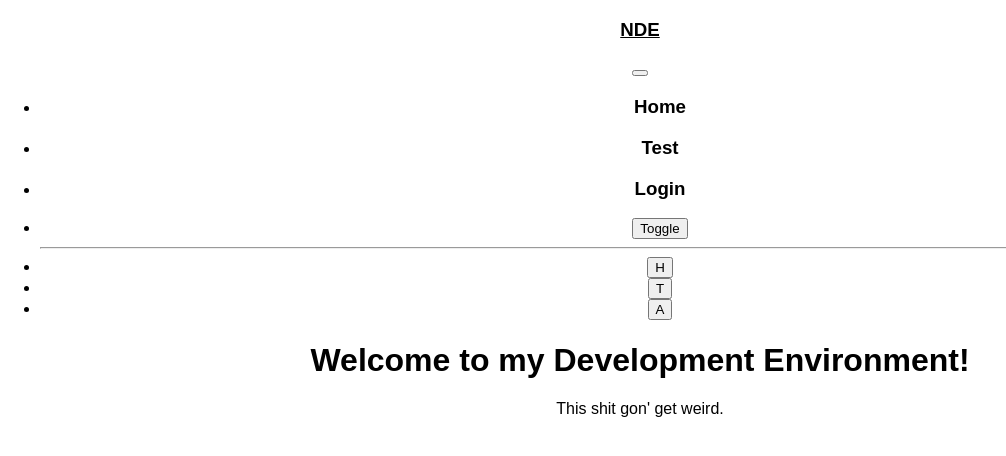
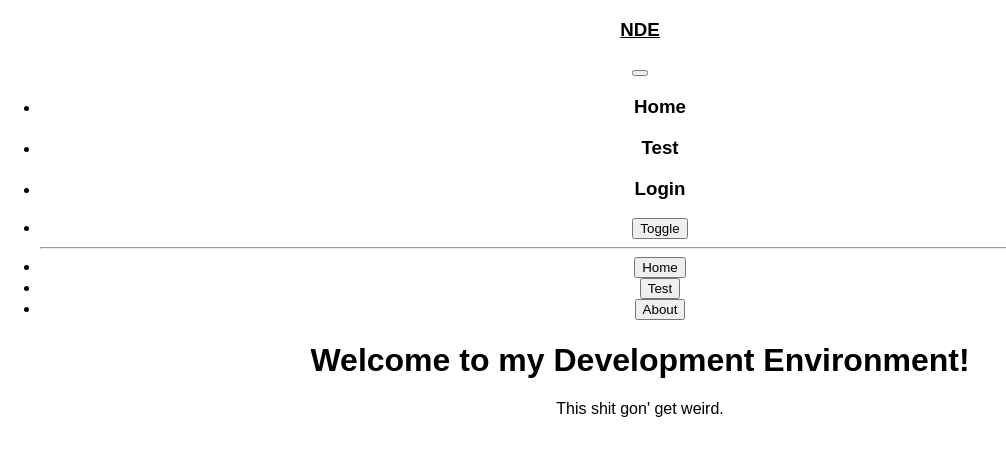
Before and after one commit to dopename/nickdev, a React app in the folder frontend/: page / in a window 1280 px wide. Shown: the top 456 px of the page, without its empty margins (0-1006 px from the left). Built offline with nearby package versions, Linux system fonts and the light colour scheme.

Commit message:
More initial setup - setting up side nav?4

```diff
--- a/frontend/src/components/Home/Home.jsx
+++ b/frontend/src/components/Home/Home.jsx
@@ -69,13 +69,13 @@ export default class Home extends Component {
 						</NavItem>
 						<hr />
 						<NavItem>
-							<Button outline className="btn-block text-left" onClick={() => this.props.changePage('home')} color="info" size="lg">{this.props.sideNav ? "Home" : "H"}</Button>
+							<Button outline className="btn-block text-left" onClick={() => this.changePage('home')} color="info" size="lg">{this.state.sideNav ? "Home" : "H"}</Button>
 						</NavItem>
 						<NavItem>
-							<Button outline className="btn-block text-left" onClick={() => this.props.changePage('test')} color="info" size="lg">{this.props.sideNav ? "Test" : "T"}</Button>
+							<Button outline className="btn-block text-left" onClick={() => this.changePage('test')} color="info" size="lg">{this.state.sideNav ? "Test" : "T"}</Button>
 						</NavItem>
 						<NavItem>
-							<Button outline className="btn-block text-left" color="info" size="lg">{this.props.sideNav ? "About" : "A"}</Button>
+							<Button outline className="btn-block text-left" color="info" size="lg">{this.state.sideNav ? "About" : "A"}</Button>
 						</NavItem>
 					</Nav>
 			)
```
